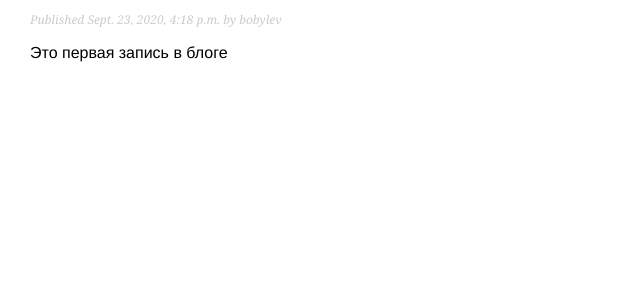
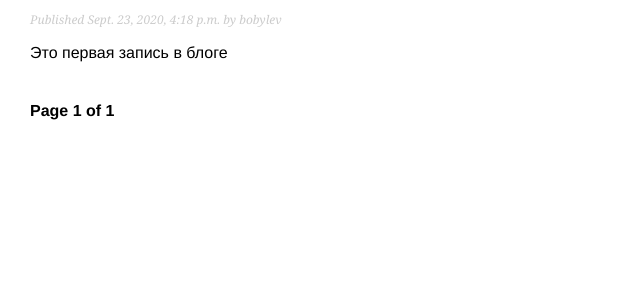
Before and after one commit to EugenyBobylev/jangoIntro, a Django app: page /blog/ in a window 1280 px wide. Shown: the part 406-706 px from the top of the page, without its empty margins (0-640 px from the left). Run offline with Django 3.2, Linux system fonts and the light colour scheme; data comes from the database, SQL or seed files in the repository.

Commit message:
added pagination

```diff
--- a/mysite/blog/templates/blog/post/list.html
+++ b/mysite/blog/templates/blog/post/list.html
@@ -9,4 +9,5 @@
     <p class="date">Published {{post.publish}} by {{post.author}}</p>
     {{ post.body|truncatewords:30|linebreaks}}
   {% endfor %}
+  {% include "pagination.html" with page=posts %}
 {% endblock %}
--- /dev/null
+++ b/mysite/blog/templates/pagination.html
@@ -0,0 +1,13 @@
+<div class="pagination">
+  <span class="step_link">
+    {% if page.has_previous %}
+      <a href="?page={{page.previous_page_number}}">Previous</a>
+    {% endif %}
+    <span class="current">
+      Page {{page.number}} of {{page.paginator.num_pages}}
+    </span>
+    {% if page.has_next %}
+      <a href="?page={{page.next_page_number}}">Next</a>
+    {% endif%}
+  </span>
+</div>
--- a/mysite/blog/views.py
+++ b/mysite/blog/views.py
@@ -1,10 +1,19 @@
+from django.core.paginator import Paginator, EmptyPage, PageNotAnInteger
 from django.shortcuts import render, get_object_or_404
 from .models import Post
 
 
 def post_list(request):
-    posts = Post.published.all()
-    return render(request, 'blog/post/list.html', {'posts': posts})
+    all_posts = Post.published.all()
+    paginator = Paginator(all_posts, 3)
+    page = request.GET.get('page')
+    try:
+        posts = paginator.page(page)
+    except PageNotAnInteger:
+        posts = paginator.page(1)
+    except EmptyPage:
+        posts = paginator.page(paginator.num_pages)
+    return render(request, 'blog/post/list.html', {'page': page, 'posts': posts})
 
 
 def post_detail(request, year, month, day, post):
```
